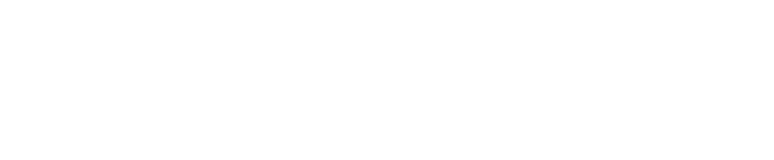
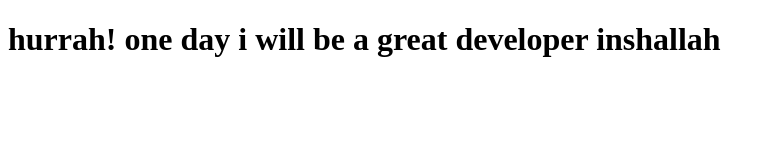
Before and after one commit to shahadat10033/my-first-repo, a plain HTML site: page index.html in a window 1280 px wide. Shown: the whole page, without its empty margins (0-774 px from the left). Drawn offline with Linux system fonts and the light colour scheme.

Commit message:
add 1 line

```diff
--- a/index.html
+++ b/index.html
@@ -7,6 +7,6 @@
     <title>My First Github Repo</title>
 </head>
 <body>
-
+    <h1>hurrah!  one day i will be a great developer inshallah</h1>
 </body>
 </html>
```
